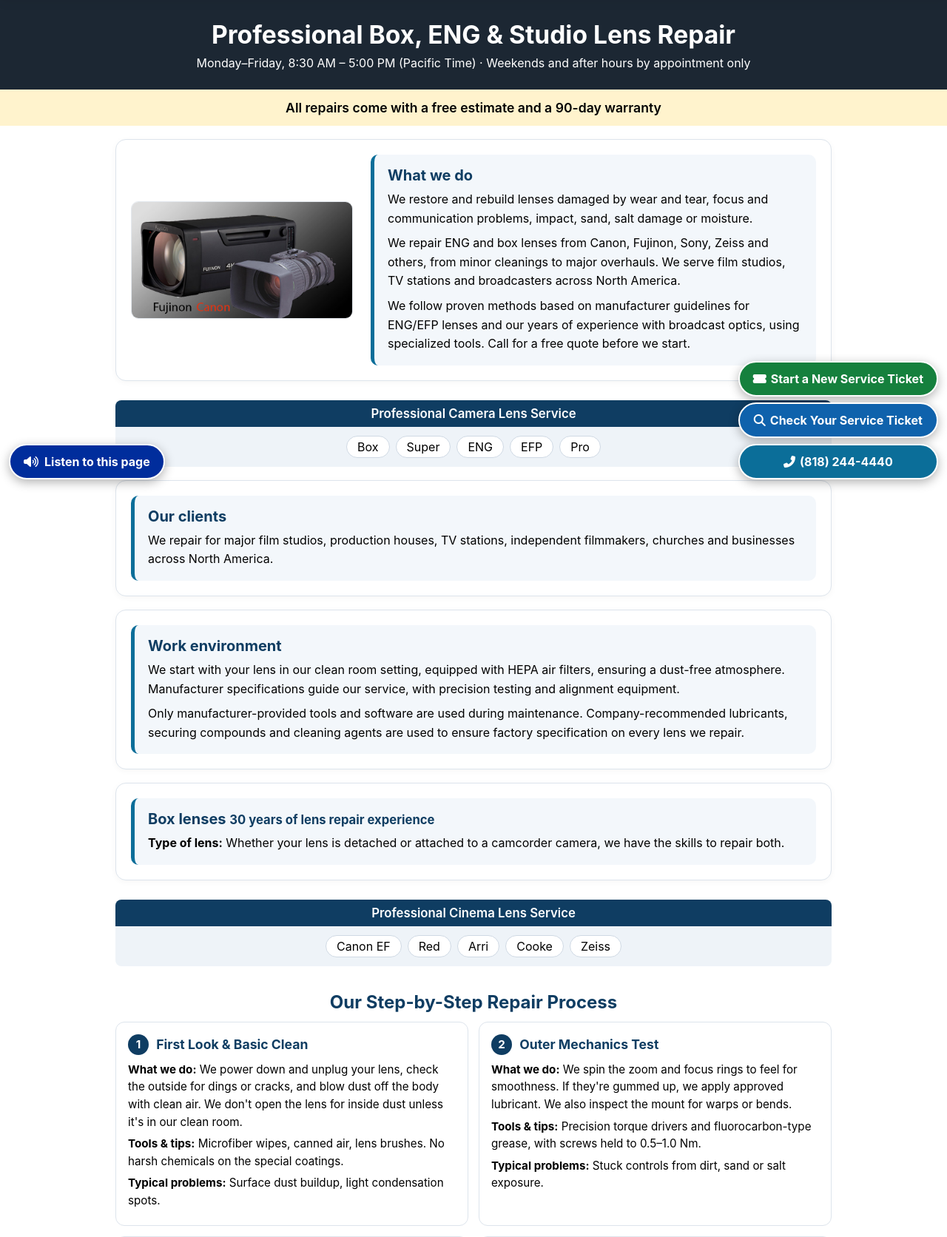
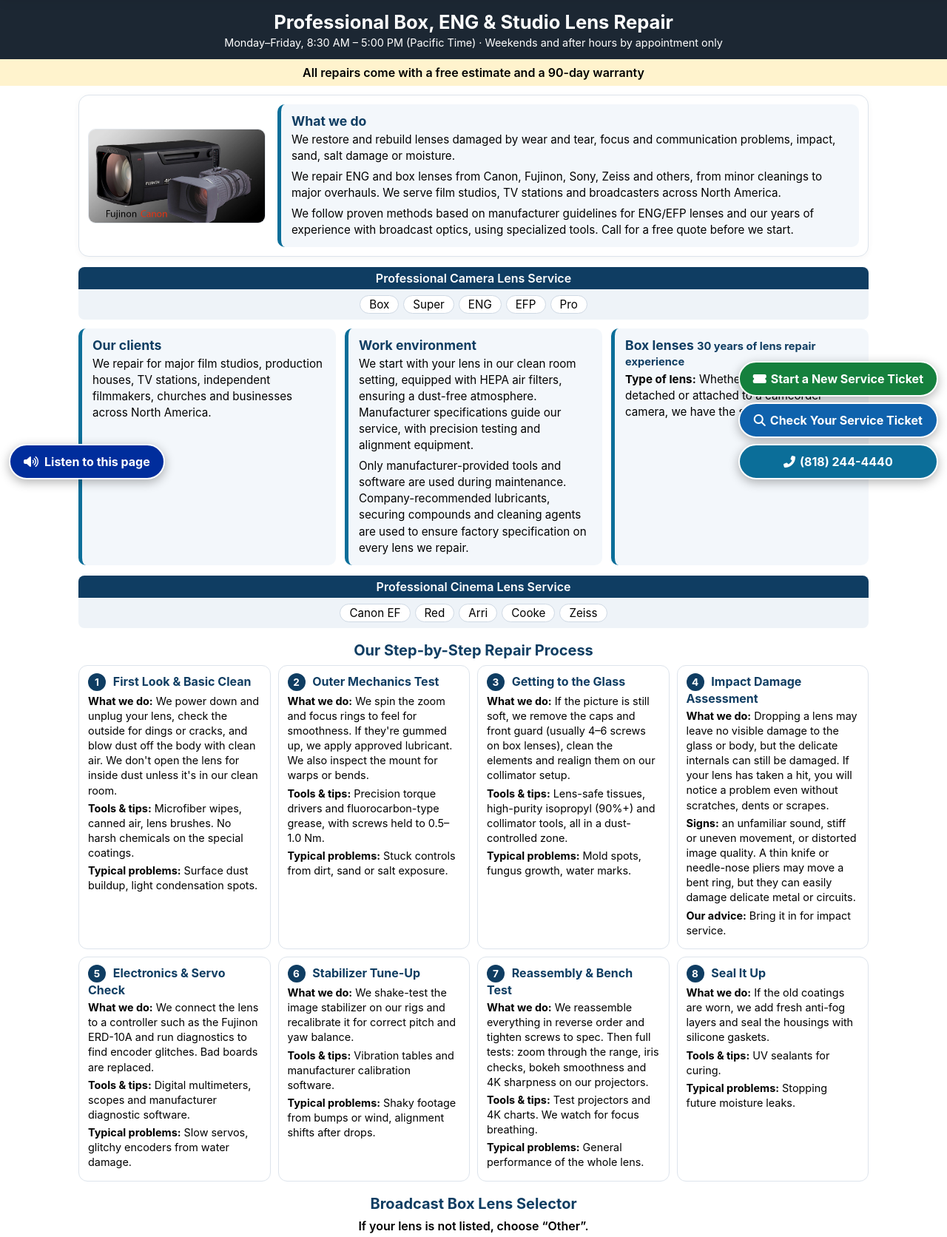
Before and after one commit to asefayan-code/TekMG, a Flask app: page /lens-repair in a window 1280 px wide. Shown: the part 140-1812 px from the top of the page at 74% size. Run offline with Flask 3, Linux system fonts and the light colour scheme.

Commit message:
Lens page: compact layout
Co-Authored-By: Claude Sonnet 5.5 <noreply@anthropic.com>
Claude-Session: https://claude.ai/code/session_01BXEwmgWNDY62LNVBSXaepN

```diff
--- a/templates/lens-repair.html
+++ b/templates/lens-repair.html
@@ -39,6 +39,24 @@
 .lens-row .tall{flex:0 0 200px;width:200px;max-width:200px}
 .lens-row:nth-of-type(even){flex-direction:row-reverse}
 }
+
+/* compact overrides */
+.lens-top{padding:14px 16px}.lens-top h1{font-size:1.35rem;margin:0 0 4px}.lens-top p{font-size:.9rem}
+.lens-banner{padding:8px 16px;font-size:1rem}
+.lens-wrap{max-width:1100px}
+.lens-row{gap:12px;padding:12px;margin:12px 0}
+.lens-row img{max-width:200px}
+.lens-text{padding:12px 14px}.lens-text h2{font-size:1.1rem;margin:0 0 4px}.lens-text p{margin:0 0 6px;line-height:1.45;font-size:.95rem}
+.lens-trio{display:grid;grid-template-columns:1fr;gap:12px;margin:12px 0}
+.lens-trio .lens-row{margin:0;padding:0;border:0;box-shadow:none;background:none}
+.lens-trio .lens-text{height:100%}
+.lens-tag{margin:14px 0 0;padding:5px;font-size:1rem}
+.lens-chips{padding:8px;gap:6px}.lens-chips li{padding:2px 12px;font-size:.95rem}
+.lens-sec{font-size:1.25rem;margin:18px 0 8px}
+.lens-steps{gap:10px}.lens-step{padding:10px 12px}.lens-step h3{font-size:1rem;margin:0 0 4px}.lens-step .n{width:24px;height:24px;font-size:.85rem}.lens-step p{margin:0 0 4px;line-height:1.4;font-size:.9rem}
+.lens-dds{gap:10px;margin:10px 0}.lens-sel{padding:8px}.lens-go{margin:12px 0}.lens-go a{padding:10px 22px}
+@media(min-width:760px){.lens-row{padding:12px;gap:16px}.lens-row img{flex:0 0 240px;width:240px;max-width:240px}.lens-trio{grid-template-columns:repeat(3,1fr)}.lens-top h1{font-size:1.6rem}}
+@media(min-width:1000px){.lens-steps{grid-template-columns:repeat(4,1fr)}}
 </style>
 {% endblock %}
 {% block content %}
@@ -65,6 +83,7 @@
   <h2 class="lens-tag">Professional Camera Lens Service</h2>
   <ul class="lens-chips"><li>Box</li><li>Super</li><li>ENG</li><li>EFP</li><li>Pro</li></ul>
 
+  <div class="lens-trio">
   <div class="lens-row">
     <div class="lens-text">
       <h2>Our clients</h2>
@@ -85,6 +104,7 @@
       <h2>Box lenses <small>30 years of lens repair experience</small></h2>
       <p><strong>Type of lens:</strong> Whether your lens is detached or attached to a camcorder camera, we have the skills to repair both.</p>
     </div>
+  </div>
   </div>
 
   <h2 class="lens-tag">Professional Cinema Lens Service</h2>
```
